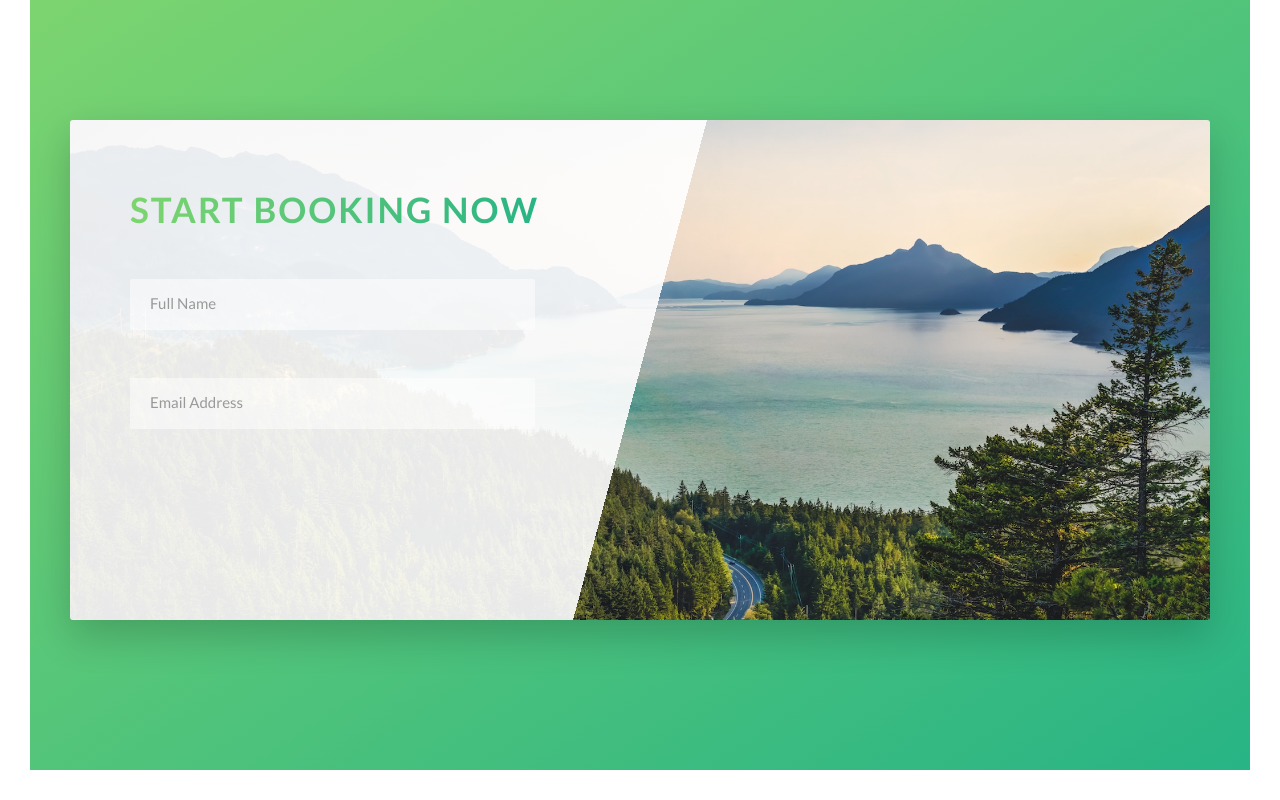
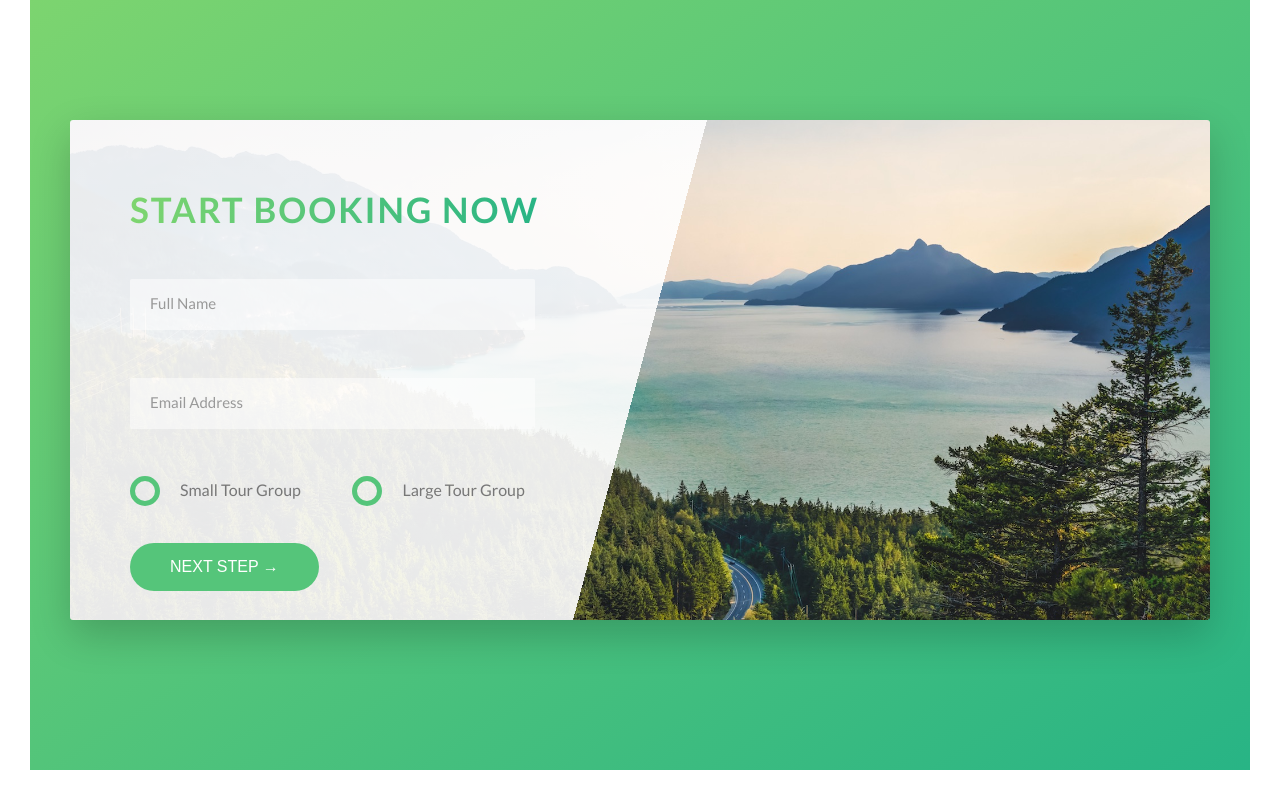
Before and after one commit to bryan-m-rojas/Natours, a website: page index.html in a window 1280 px wide. Shown: the part 4555-5355 px from the top of the page. Drawn offline with Linux system fonts and the light colour scheme.

Commit message:
Implemented buttons and finished booking-section

```diff
--- a/index.html
+++ b/index.html
@@ -294,6 +294,30 @@
                                     <input id="email" class="form__input" type="email" required placeholder="Email Address">
                                     <label for="email" class="form__label">Email Address</label>
                                 </div>
+
+                                <div class="form__group u-margin-bottom-medium">
+                                    <div class="form__radio-group">
+                                        <input id="small" name="size" type="radio" class="form__radio-input">
+                                        <label for="small" class="form__radio-label">
+                                            <span class="form__radio-button"></span>
+                                            Small Tour Group
+                                        </label>
+                                    </div>
+
+                                    <div class="form__radio-group">
+                                        <input id="large" name="size" type="radio" class="form__radio-input">
+                                        <label for="large" class="form__radio-label">
+                                            <span class="form__radio-button"></span>
+                                            Large Tour Group
+                                        </label>
+                                    </div>
+                                </div>
+
+                                <div class="form__group">
+                                    <button class="btn btn--green">
+                                        Next Step &rarr;
+                                    </button>
+                                </div>
                             </form>
                         </div>
                     </div>
--- a/sass/base/_utilities.scss
+++ b/sass/base/_utilities.scss
@@ -1,23 +1,23 @@
 .u-center-text {
-    text-align: center;
+    text-align: center !important;
 }
 
 .u-margin-bottom-small {
-    margin-bottom: 1.5rem;
+    margin-bottom: 1.5rem !important;
 }
 
 .u-margin-bottom-medium {
-    margin-bottom: 4rem;
+    margin-bottom: 4rem !important;
 }
 
 .u-margin-bottom-big {
-    margin-bottom: 8rem;
+    margin-bottom: 8rem !important;
 }
 
 .u-margin-top-big {
-    margin-top: 8rem;
+    margin-top: 8rem !important;
 }
 
 .u-margin-top-huge {
-    margin-top: 10rem;
+    margin-top: 10rem !important;
 }
--- a/sass/components/_button.scss
+++ b/sass/components/_button.scss
@@ -1,4 +1,5 @@
 .btn{
+    &,
     &:link,
     &:visited {
         text-transform: uppercase;
@@ -23,7 +24,9 @@
         }
     }
 
-    &:active {
+    &:active,
+    &:focus {
+        outline: none;
         transform: translateY(-1px);
         box-shadow: 0 .5rem 1rem rgba($color-black, 0.2);
     }
--- a/sass/components/_form.scss
+++ b/sass/components/_form.scss
@@ -17,6 +17,7 @@
         border-bottom: 3px solid transparent;
         width: 90%;
         display: block;
+        transition: all .3s;
 
         &:focus {
             outline: none;
@@ -47,4 +48,51 @@
         visibility: hidden;
         transform: translateY(-4rem);
     }
+
+    &__radio-group {
+        width: 49%;
+        display: inline-block;
+    }
+
+    &__radio-input {
+        display: none;
+    }
+
+    &__radio-label {
+        font-size: $default-font-size;
+        cursor: pointer;
+        position: relative;
+        padding-left: 5rem;
+    }
+
+    &__radio-button {
+        height: 3rem;
+        width: 3rem;
+        border: 5px solid $color-primary;
+        border-radius: 50%;
+        display: inline-block;
+        position: absolute;
+        left: 0;
+        top: -.4rem;
+
+
+        &::after{
+            content: "";
+            display: block;
+            height: 1.3rem;
+            width: 1.3rem;
+            border-radius: 50%;
+            position: absolute;
+            top: 50%;
+            left: 50%;
+            transform: translate(-50%, -50%);
+            background-color: $color-primary;
+            opacity: 0;
+            transition: opacity .2s;
+        }
+    }
+
+    &__radio-input:checked ~ &__radio-label &__radio-button::after {
+        opacity: 1;
+    }
 }
```
Also changed, not shown: css/style.css.
